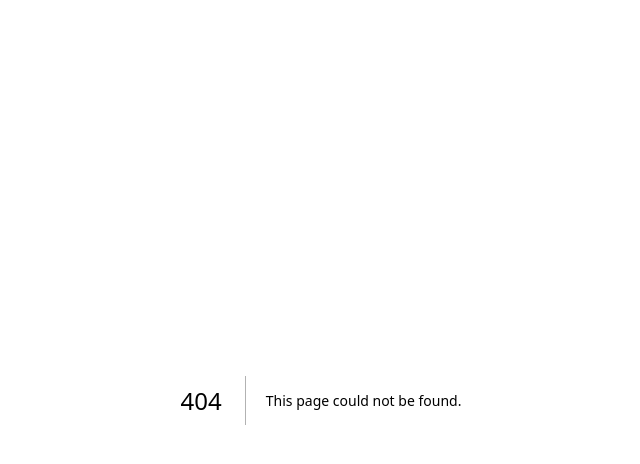
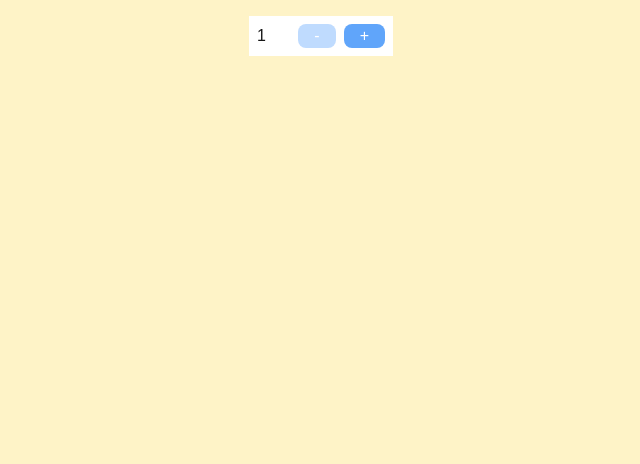
Before and after one commit to ThalliumSulfate/cprg306-assignments, a Next.js app: page /week-4 in a window 1280 px wide. Before the commit this address had no page. Shown: the top 464 px of the page, without its empty margins (319-959 px from the left). Built offline with nearby package versions, Linux system fonts and the light colour scheme.

Commit message:
week-4 added

```diff
--- a/app/page.js
+++ b/app/page.js
@@ -1,7 +1,7 @@
 import Link from "next/link";
 export default function Page() {
     return (
-        <main style={{ padding: "10px" }}>
+        <main className="bg-amber-100 h-dvh p-2.5">
             <h1>
                 CPRG 306: Web Development 2 - Assignments
             </h1>
@@ -12,6 +12,9 @@ export default function Page() {
                 <li>
                     <Link href='week-3'>week - 3</Link>
                 </li>
+                <li>
+                    <Link href='week-4'>week - 4</Link>
+                </li>
             </ul>
         </main>
     )
--- a/app/week-2/page.js
+++ b/app/week-2/page.js
@@ -2,7 +2,7 @@ import Student_info from "./student_info";
 
 export default function Page() {
     return (
-        <main>
+        <main className='bg-amber-100 h-dvh p-2.5'>
                 <h1>Shopping List</h1>
                 <Student_info/>
         </main>
--- a/app/week-3/item.js
+++ b/app/week-3/item.js
@@ -1,6 +1,6 @@
 function Item(props) {
     return (
-        <ul className="px-2 bg-blue-200">
+        <ul className="px-2 bg-amber-200">
             <li className="text-2xl">{props.name}</li>
             <li>Buy {props.quantity} in {props.category}</li>
         </ul>
--- a/app/week-3/page.js
+++ b/app/week-3/page.js
@@ -1,7 +1,8 @@
 import ItemList from './item-list';
+
 export default function Page() {
     return (
-        <main className="bg-blue-50">
+        <main className="bg-amber-100 h-dvh">
             <h1 className="text-3xl pl-5 pb-5 pt-3">Shopping List</h1>
             <ItemList />
         </main>
--- /dev/null
+++ b/app/week-4/new-item.js
@@ -0,0 +1,45 @@
+'use client';
+import { useState } from 'react'
+
+export default function NewItem() {
+    const [quantity, setQuantity] = useState(1);
+    const [incDisabled, setIncDisabled] = useState(false);
+    const [decDisabled, setDecDisabled] = useState(true);
+
+    const increment = () => {
+        if(quantity === 1) {
+            setDecDisabled(false);
+        }
+
+        if(quantity < 20) {
+            setQuantity(quantity + 1);
+
+            if(quantity === 19) {
+                setIncDisabled(true);
+            }
+        }
+    }
+    const decrement = () => {
+        if(quantity === 20) {
+            setIncDisabled(false);
+        }
+
+        if(quantity > 1) {
+            setQuantity(quantity - 1);
+
+            if(quantity === 2) {
+                setDecDisabled(true);
+            }
+        }
+    }
+
+    return (
+        <view className='flex justify-between flex-row place-items-center m-4 bg-white w-36 h-10'>
+            <text className='m-2'>{quantity}</text>
+            <div className='text-white m-2 space-x-2'>
+                <button className='bg-blue-400 disabled:bg-blue-200 rounded-lg px-4' onClick={decrement} disabled={decDisabled}>-</button>
+                <button className='bg-blue-400 disabled:bg-blue-200 rounded-lg px-4' onClick={increment} disabled={incDisabled}>+</button>
+            </div>
+        </view>
+    );
+}
--- /dev/null
+++ b/app/week-4/page.js
@@ -0,0 +1,9 @@
+import NewItem from "@/app/week-4/new-item";
+
+export default function Page() {
+    return (
+        <main className='flex justify-center w-full h-dvh bg-amber-100'>
+            <NewItem />
+        </main>
+    );
+}
```
